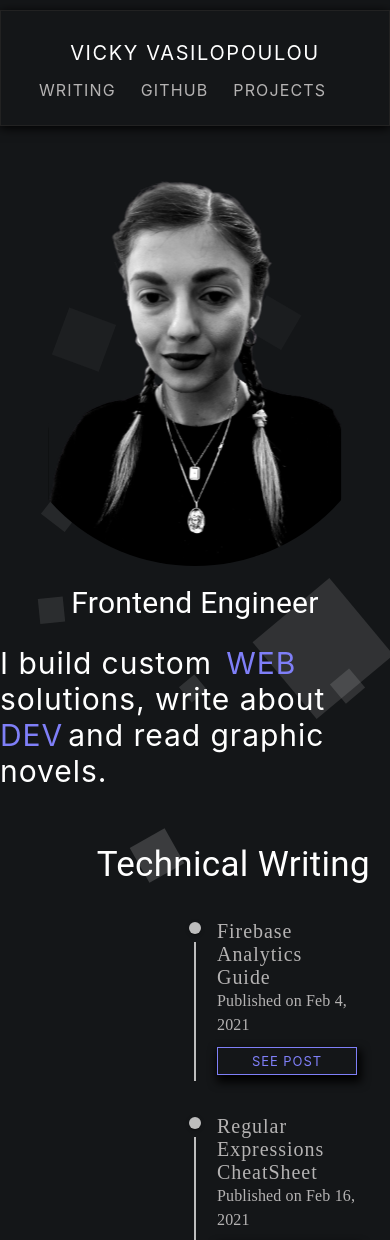
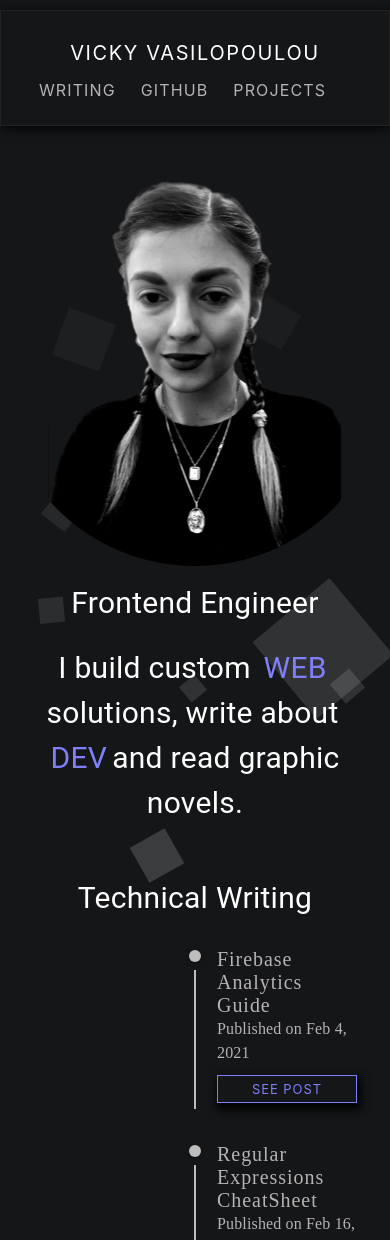
Before and after one commit to Viki-Robles/myblog, a Next.js app: page / in a window 390 px wide. Shown: the top 1240 px of the page. Built offline with nearby package versions, Linux system fonts and the light colour scheme.

Commit message:
feat: add styling

```diff
--- a/components/NavBar/NavBar.tsx
+++ b/components/NavBar/NavBar.tsx
@@ -8,6 +8,9 @@ const useStyles = makeStyles((theme) => ({
     paddingRight: '25px',
     color: '#B5B3B3',
     letterSpacing: '0.07rem',
+    '&:hover': {
+      color: 'white',
+    },
   },
   logo: {
     color: 'white',
--- a/components/TechnicalWriting/TechnicalWritingList.tsx
+++ b/components/TechnicalWriting/TechnicalWritingList.tsx
@@ -19,6 +19,11 @@ const useStyles = makeStyles((theme) => ({
     fontSize: '40px',
     [theme.breakpoints.down('md')]: {
       fontSize: '35px',
+      margin: '0 auto',
+    },
+    [theme.breakpoints.down('xs')]: {
+      fontSize: '30px',
+      textAlign: 'center',
     },
   },
 
@@ -45,34 +50,27 @@ const useStyles = makeStyles((theme) => ({
     borderRadius: '50%',
   },
   frontendTitle: {
-    color: 'white',
-    fontSize: '40px',
     marginTop: '20px',
-    marginBottom: '20px',
-    [theme.breakpoints.down('md')]: {
-      fontSize: '35px',
+    [theme.breakpoints.up('md')]: {
+      fontSize: '40px',
+      textAlign: 'left',
     },
     [theme.breakpoints.down('sm')]: {
       fontSize: '30px',
+      textAlign: 'center',
     },
   },
   quote: {
     color: 'white',
-    fontSize: '45px',
-    marginTop: '20px',
-    maxWidth: 'auto',
     [theme.breakpoints.down('md')]: {
       margin: '0 auto',
-      fontSize: '35px',
       maxWidth: '500px',
     },
     [theme.breakpoints.up('md')]: {
       marginLeft: '20px',
     },
     [theme.breakpoints.down('sm')]: {
-      fontSize: '30px',
       marginBottom: '40px',
-      alignItems: 'center',
     },
   },
   span: {
@@ -90,9 +88,6 @@ const useStyles = makeStyles((theme) => ({
     marginTop: '10px',
     textAlign: 'center',
   },
-  articlesTitle: {
-    margin: '0 auto',
-  },
 
   articlesContainer: {
     [theme.breakpoints.down('sm')]: {},
@@ -104,7 +99,7 @@ export const TechnicalWritingList = (): JSX.Element => {
   const classes = useStyles();
   return (
     <Grid container sm={12} xs={12}>
-      <Grid item md={4} sm={12}>
+      <Grid item md={4} sm={12} xs={12}>
         <Box className={classes.pictureContainer}>
           <Image src="/myself.svg" width={500} height={500} className={classes.picture} />
         </Box>
@@ -113,15 +108,17 @@ export const TechnicalWritingList = (): JSX.Element => {
             <Typography className={classes.frontendTitle}>Frontend Engineer</Typography>
           </motion.div>
           <motion.div initial={{ y: -250 }} animate={{ y: -10 }} transition={{ type: 'spring', stiffness: 100 }}>
-            I build custom <span className={classes.span}>WEB</span> solutions, write about
-            <span className={classes.span}> DEV</span>
-            and read graphic novels.
+            <Typography className={classes.frontendTitle}>
+              I build custom <span className={classes.span}>WEB</span> solutions, write about
+              <span className={classes.span}> DEV</span>
+              and read graphic novels.
+            </Typography>
           </motion.div>
         </Grid>
       </Grid>
 
       <Grid item md={8} className={classes.articlesContainer}>
-        <Box className={classes.articlesTitle}>
+        <Box>
           <Typography className={classes.title}>Technical Writing</Typography>
         </Box>
         {getTechnicalWritingData.map(({ id, article, href, published }) => {
--- a/pages/blog/[slug].tsx
+++ b/pages/blog/[slug].tsx
@@ -23,13 +23,11 @@ const useStyles = makeStyles(() => ({
     color: '#FEDE00',
     fontWeight: 'bold',
     marginTop: '40px',
-    marginLeft: '40px',
     textAlign: 'center',
     fontFamily: 'Inter, sans-serif',
   },
   content: {
     color: 'white',
-    marginLeft: '40px',
     fontFamily: 'Inter, sans-serif',
   },
   author: {
@@ -46,6 +44,7 @@ const useStyles = makeStyles(() => ({
     maxWidth: '800px',
     margin: '0 auto',
     marginTop: '40px',
+    padding: '20px',
   },
   details: {
     marginTop: '10px',
--- a/pages/github.tsx
+++ b/pages/github.tsx
@@ -38,6 +38,7 @@ const useStyles = makeStyles((theme) => ({
     maxWidth: '600px',
     color: 'white',
     marginBottom: '100px',
+    letterSpacing: '0px',
     [theme.breakpoints.down('sm')]: {
       fontSize: '14px',
     },
--- a/styles/globals.css
+++ b/styles/globals.css
@@ -14,3 +14,4 @@ a {
 * {
   box-sizing: border-box;
 }
+@import url('https://rsms.me/inter/inter.css');
```
